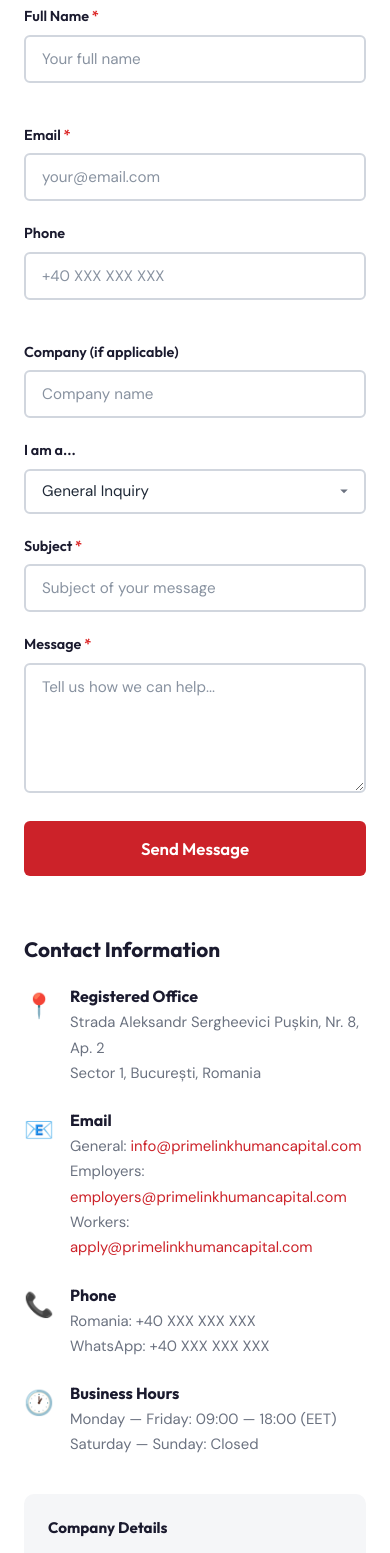
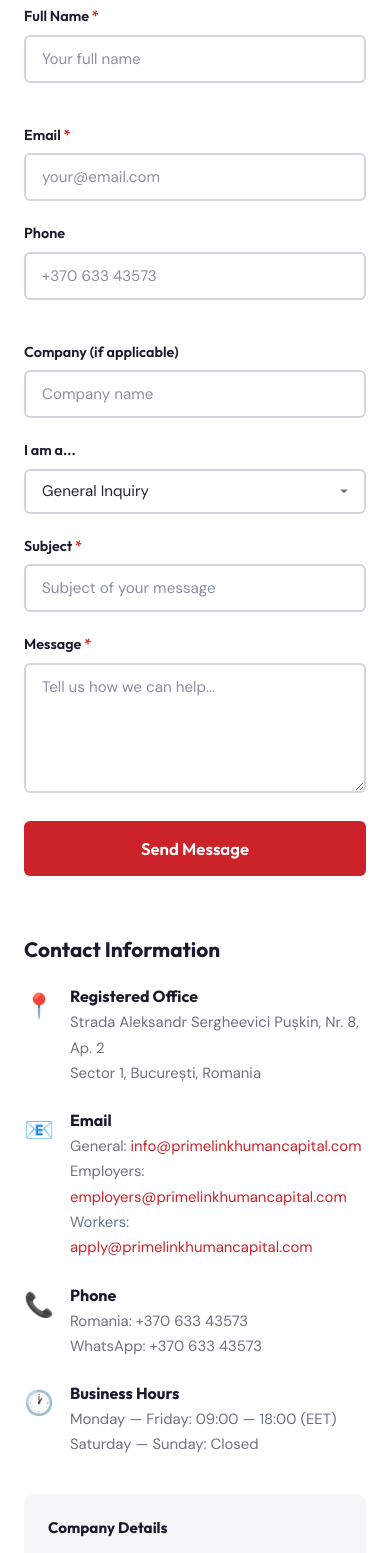
Before and after one commit to BIKASH907/PrimeLink, a Next.js app: page /contact in a window 390 px wide. Shown: the part 432-1985 px from the top of the page. Built offline with nearby package versions, Linux system fonts and the light colour scheme.

Commit message:
fix: update phone number

```diff
--- a/components/Footer.js
+++ b/components/Footer.js
@@ -59,7 +59,7 @@ export default function Footer() {
             <ul className="footer-links">
               <li>📍 Str. Aleksandr Sergheevici Pușkin, Nr. 8, Ap. 2, Sector 1, București</li>
               <li>📧 <a href="mailto:info@primelinkhumancapital.com">info@primelinkhumancapital.com</a></li>
-              <li>📞 <a href="tel:+40XXXXXXXXX">+40 XXX XXX XXX</a></li>
+              <li>📞 <a href="tel:+37063343573">+370 633 43573</a></li>
             </ul>
             <h4 style={{ marginTop: '24px' }}>Legal Details</h4>
             <ul className="footer-links" style={{ fontSize: '0.82rem' }}>
--- a/components/Header.js
+++ b/components/Header.js
@@ -10,7 +10,7 @@ const COMPANY = {
   regNo: 'J2026021244007',
   euid: 'ROONRC.J2026021244007',
   address: 'Strada Aleksandr Sergheevici Pușkin, Nr. 8, Ap. 2, Sector 1, București, Romania',
-  phone: '+40 XXX XXX XXX',
+  phone: '+370 633 43573',
   email: 'info@primelinkhumancapital.com',
 };
 
--- a/pages/contact.js
+++ b/pages/contact.js
@@ -55,7 +55,7 @@ export default function Contact() {
                 <div className="form-row">
                   <div className="form-group">
                     <label>Phone</label>
-                    <input className="form-control" value={form.phone} onChange={e => setForm({...form, phone: e.target.value})} placeholder="+40 XXX XXX XXX" />
+                    <input className="form-control" value={form.phone} onChange={e => setForm({...form, phone: e.target.value})} placeholder="+370 633 43573" />
                   </div>
                   <div className="form-group">
                     <label>Company (if applicable)</label>
@@ -113,8 +113,8 @@ export default function Contact() {
                   <div>
                     <h4 style={{ fontSize: '1rem', marginBottom: '4px' }}>Phone</h4>
                     <p style={{ color: 'var(--gray-500)', fontSize: '0.93rem' }}>
-                      Romania: +40 XXX XXX XXX<br />
-                      WhatsApp: +40 XXX XXX XXX
+                      Romania: +370 633 43573<br />
+                      WhatsApp: +370 633 43573
                     </p>
                   </div>
                 </div>
--- a/pages/employer-inquiry.js
+++ b/pages/employer-inquiry.js
@@ -68,7 +68,7 @@ export default function EmployerInquiry() {
             <div className="form-row">
               <div className="form-group">
                 <label>Phone <span className="required">*</span></label>
-                <input className="form-control" name="phone" required value={form.phone} onChange={handleChange} placeholder="+40 XXX XXX XXX" />
+                <input className="form-control" name="phone" required value={form.phone} onChange={handleChange} placeholder="+370 633 43573" />
               </div>
               <div className="form-group">
                 <label>Industry <span className="required">*</span></label>
```
